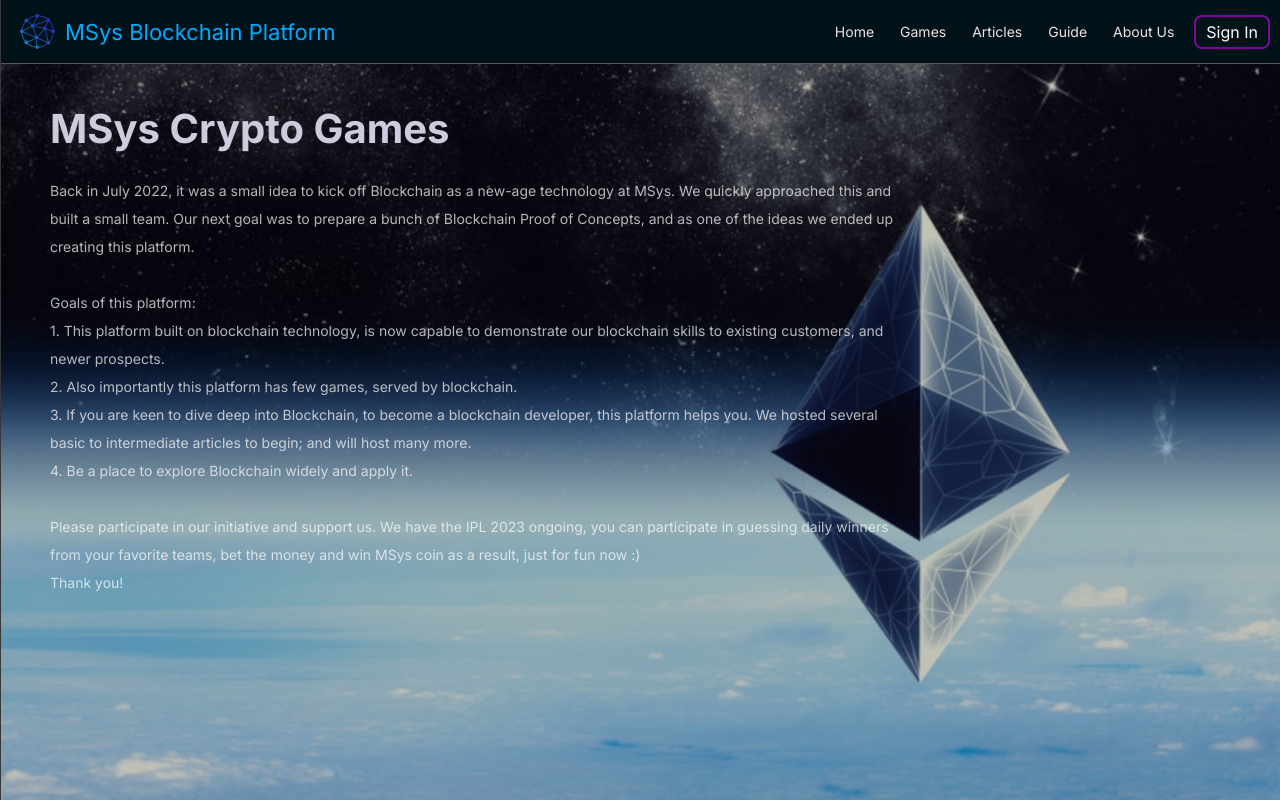
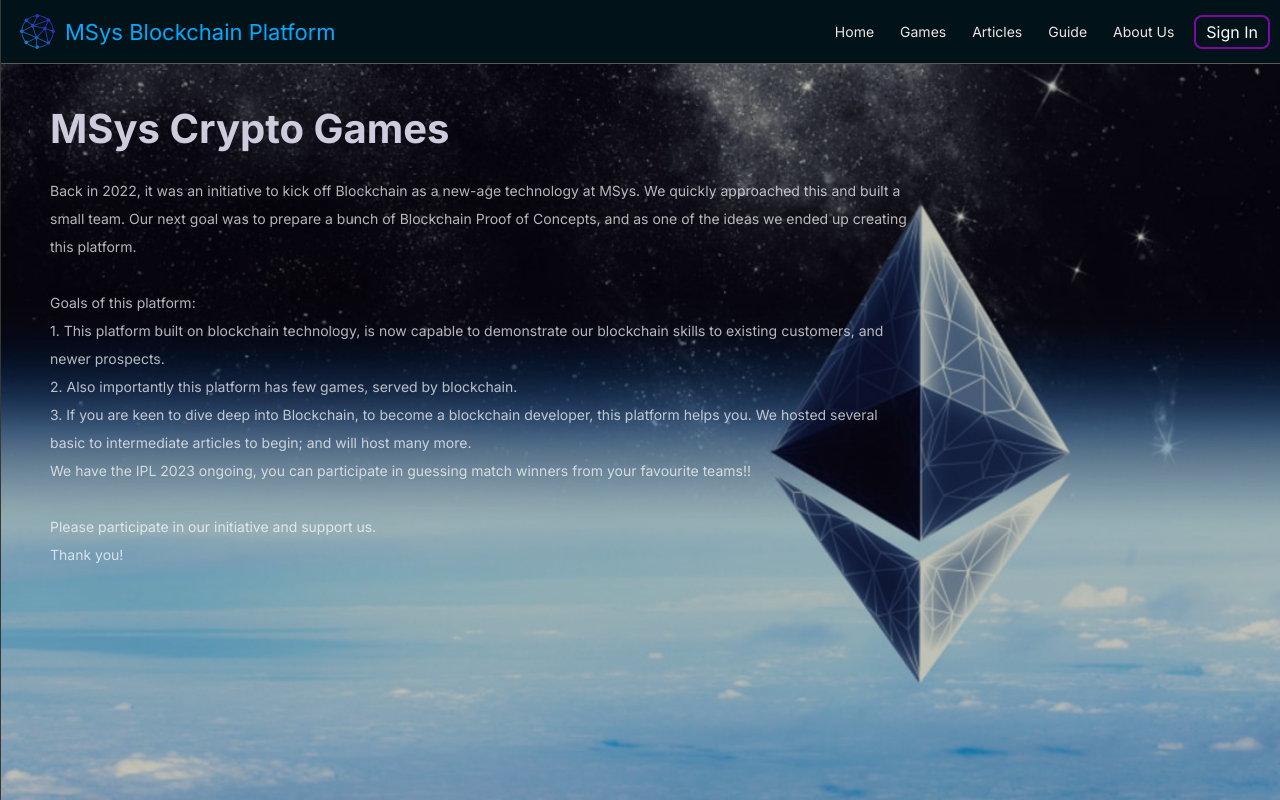
Before and after one commit to vinayak-naik/msys-blockchain-v9, a Next.js app: page / in a window 1280 px wide. Built offline with nearby package versions, Linux system fonts and the light colour scheme; no server answers.

Commit message:
homepage text updated

```diff
--- a/pages/index.tsx
+++ b/pages/index.tsx
@@ -27,11 +27,11 @@
                 technology.
               </p> */}
               <p>
-                Back in July 2022, it was a small idea to kick off Blockchain as
-                a new-age technology at MSys. We quickly approached this and
-                built a small team. Our next goal was to prepare a bunch of
-                Blockchain Proof of Concepts, and as one of the ideas we ended
-                up creating this platform.
+                Back in 2022, it was an initiative to kick off Blockchain as a
+                new-age technology at MSys. We quickly approached this and built
+                a small team. Our next goal was to prepare a bunch of Blockchain
+                Proof of Concepts, and as one of the ideas we ended up creating
+                this platform.
                 <br />
                 <br />
                 Goals of this platform:
@@ -48,13 +48,11 @@
                 basic to intermediate articles to begin; and will host many
                 more.
                 <br />
-                4. Be a place to explore Blockchain widely and apply it.
+                We have the IPL 2023 ongoing, you can participate in guessing
+                match winners from your favourite teams!!
                 <br />
                 <br />
-                Please participate in our initiative and support us. We have the
-                IPL 2023 ongoing, you can participate in guessing daily winners
-                from your favorite teams, bet the money and win MSys coin as a
-                result, just for fun now :)
+                Please participate in our initiative and support us.
                 <br />
                 Thank you!
                 <br />
```
